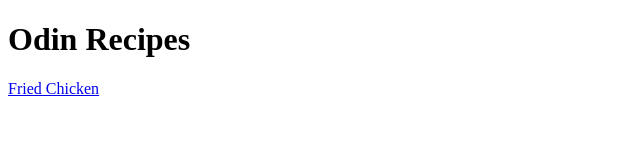
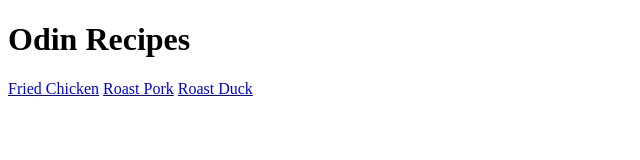
Before and after one commit to jamesaurus/odin-recipes, a plain HTML site: page index.html in a window 1280 px wide. Shown: the whole page, without its empty margins (0-640 px from the left). Drawn offline with Linux system fonts and the light colour scheme.

Commit message:
Create roast-duck.html and link to index.html

```diff
--- a/index.html
+++ b/index.html
@@ -8,6 +8,7 @@
     <body>
         <h1>Odin Recipes</h1>
         <a href="./recipes/fried-chicken.html">Fried Chicken</a>
-        <a href="./recipes/roast-pork.html"></a>
+        <a href="./recipes/roast-pork.html">Roast Pork</a>
+        <a href="./recipes/roast-duck.html">Roast Duck</a>
     </body>
 </html>
```
Also changed, not shown: recipes/roast-duck.html (added, +11 -0 lines).
